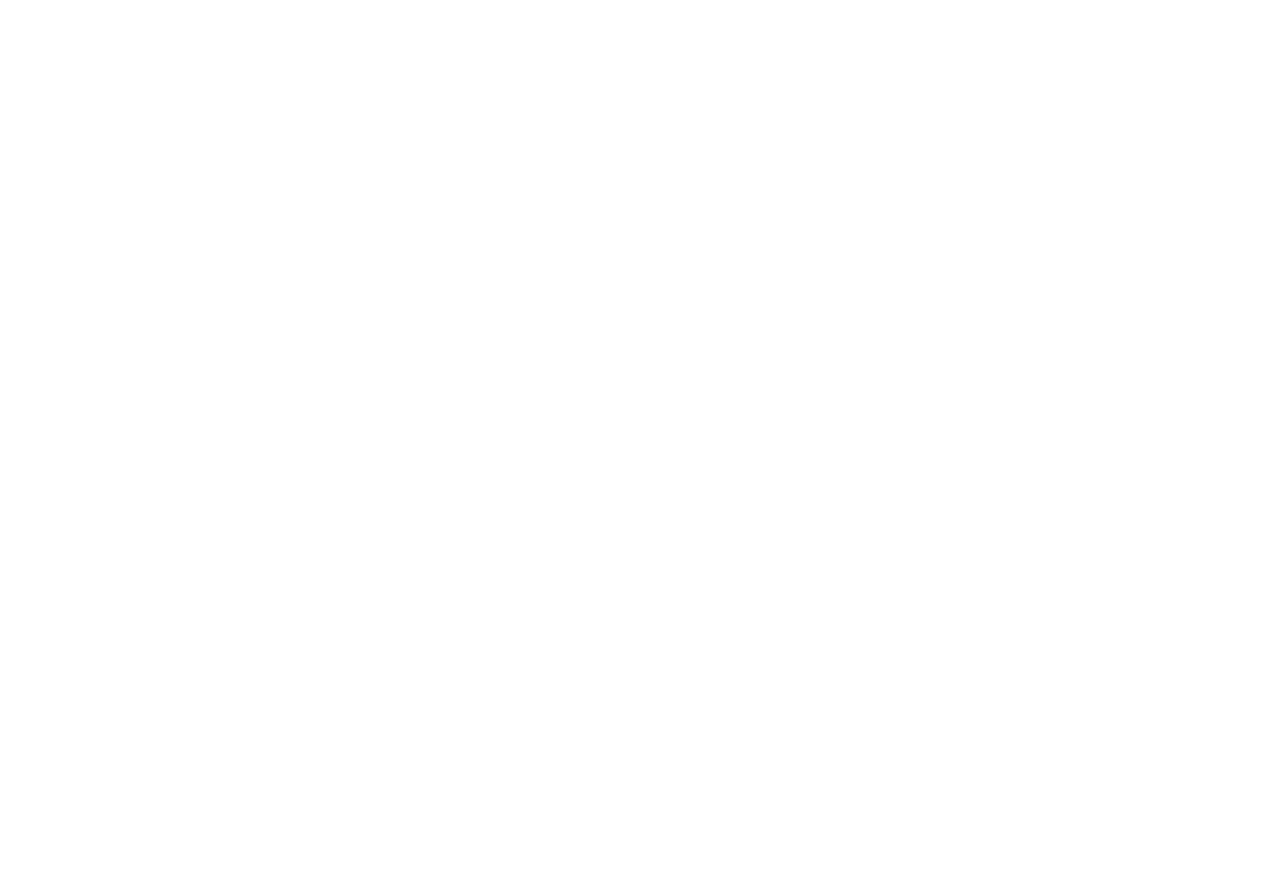
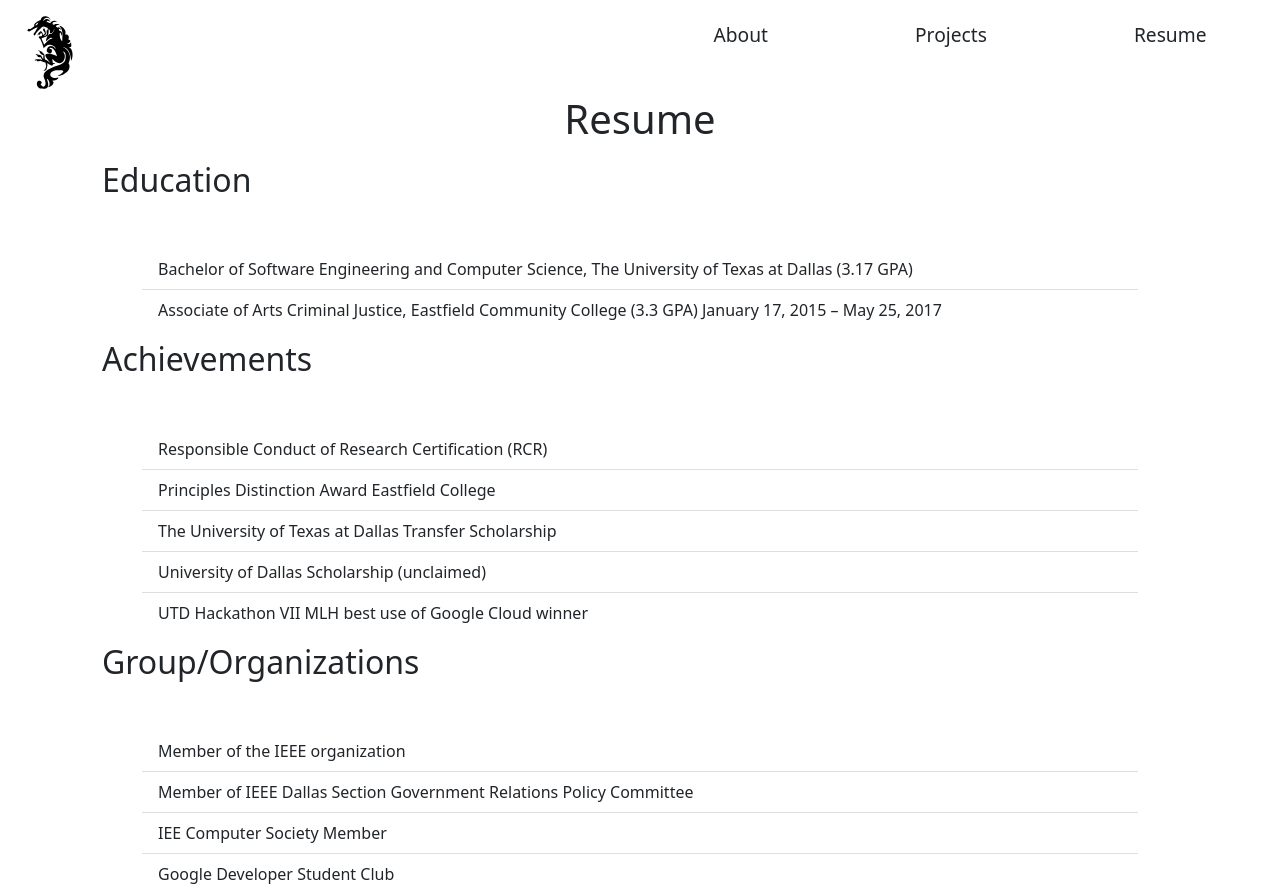
Before and after one commit to joe2475/portfolio, a React (Create React App) app: page /resume in a window 1280 px wide. Before the commit this address had no page. Before the commit the page ends 800 px from the top, so only its background shows below. Built offline with nearby package versions, Linux system fonts and the light colour scheme.

Commit message:
Updated resume page

```diff
--- a/public/index.html
+++ b/public/index.html
@@ -21,7 +21,7 @@
       work correctly both with client-side routing and a non-root public URL.
       Learn how to configure a non-root public URL by running `npm run build`.
     -->
-    <title>React App</title>
+    <title>Portfolio</title>
   </head>
   <body>
     <noscript>You need to enable JavaScript to run this app.</noscript>
--- a/src/App.js
+++ b/src/App.js
@@ -1,12 +1,13 @@
 import React from 'react';
 import logo from './logo.svg';
 import './App.css';
-import About from './components/about.component';
+import About from './pages/about.page';
 import Navigation from './routes/navigation.component';
 import HomePage from './components/homepage.component.jsx';
 import {Routes, Route} from 'react-router-dom';
 import ParticlesBg from "particles-bg";
-import Project from './components/project.component';
+import Resume from './pages/resume.page';
+import Project from './pages/project.page';
 import * as ReactDOM from "react-dom"
 
 function App() {
@@ -17,6 +18,7 @@
          <Route index element={<HomePage/>}></Route>
          <Route path='about' element = {<About/>}></Route>
          <Route path='project' element={<Project/>}></Route>
+         <Route path='resume' element={<Resume/>}></Route>
        </Route>
 
      </Routes>
--- a/src/components/homepage.component.jsx
+++ b/src/components/homepage.component.jsx
@@ -1,7 +1,7 @@
 import React from "react";
 import './homepage.styles.scss';
 import {render} from 'react-dom';
-import Project from "./project.component";
+import Project from "../pages/project.page";
 import ParticlesBg from "particles-bg";
 function HomePage() {
     return(
--- /dev/null
+++ b/src/pages/resume.page.jsx
@@ -0,0 +1,40 @@
+import react from 'react';
+import {ListGroup, Container} from "react-bootstrap";
+import './resume.styles.scss'
+import 'bootstrap/dist/css/bootstrap.min.css'
+function Resume()
+{
+    return(
+        <div>
+            <Container>
+            <h1>Resume</h1>
+            <h2 className='header'>Education</h2>
+            <ListGroup className='list' variant="flush">
+                <ListGroup.Item>Bachelor of Software Engineering and Computer Science, The University of Texas at Dallas
+                (3.17 GPA)</ListGroup.Item>
+                <ListGroup.Item>Associate of Arts Criminal Justice, Eastfield Community College (3.3 GPA)
+                January 17, 2015 – May 25, 2017</ListGroup.Item>
+            </ListGroup>
+
+            <h2 className='header'>Achievements</h2>
+            <ListGroup className="list" variant="flush">
+                <ListGroup.Item>Responsible Conduct of Research Certification (RCR)</ListGroup.Item>
+                <ListGroup.Item>Principles Distinction Award Eastfield College</ListGroup.Item>
+                <ListGroup.Item>The University of Texas at Dallas Transfer Scholarship</ListGroup.Item>
+                <ListGroup.Item>University of Dallas Scholarship (unclaimed)</ListGroup.Item>
+                <ListGroup.Item>UTD Hackathon VII MLH best use of Google Cloud winner</ListGroup.Item>
+            </ListGroup>
+            <h2 className="header">Group/Organizations</h2>
+            <ListGroup className="list" variant="flush">
+                <ListGroup.Item>Member of the IEEE organization</ListGroup.Item>
+                <ListGroup.Item>Member of IEEE Dallas Section Government Relations Policy Committee</ListGroup.Item>
+                <ListGroup.Item>IEE Computer Society Member</ListGroup.Item>
+                <ListGroup.Item>Google Developer Student Club</ListGroup.Item>
+            </ListGroup>
+
+            </Container>
+        </div>
+    )
+}
+
+export default Resume
--- /dev/null
+++ b/src/pages/resume.styles.scss
@@ -0,0 +1,12 @@
+.header
+{
+
+    padding: 10px 20px;
+    text-align: left;
+}
+
+.list
+    {
+        padding: 0px 60px;
+        text-align: left;
+    }
--- a/src/routes/navigation.component.jsx
+++ b/src/routes/navigation.component.jsx
@@ -7,7 +7,6 @@
 const Navigation = () =>
 {
     return(
-
     <Fragment>
         <div className="navigation">
         <Link className="logo-container" to='/'>
@@ -16,6 +15,7 @@
             <div className="nav-links-container">
             <Link className="nav-link" to='/about'>About</Link>
             <Link className="nav-link" to='/project'>Projects</Link>
+            <Link className="nav-link" to='/resume'>Resume</Link>
 
             </div>
         </div>
--- a/src/routes/navigation.styles.scss
+++ b/src/routes/navigation.styles.scss
@@ -6,8 +6,8 @@
     margin-bottom: 25px;
 
     .logo-container {
-      height: 250%;
-      width: 150px;
+      height: 150%;
+      width: 100px;
       padding: 15px;
     }
 
@@ -16,7 +16,7 @@
       height: 100%;
       display: flex;
       align-items: center;
-      justify-content: space-between;
+      justify-content: space-around;
 
       .nav-link {
         padding: 10px 15px;
```
Also changed, not shown: src/components/resume.component.jsx (deleted, +0 -12 lines), src/pages/about.page.jsx (renamed from src/components/about.component.jsx), src/pages/project.page.jsx (renamed from src/components/project.component.jsx), src/pages/project.styles.scss (renamed from src/components/project.styles.scss).
